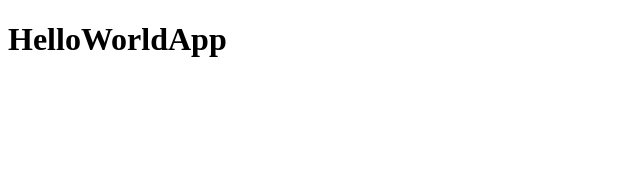
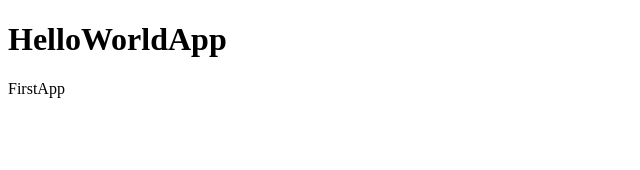
Before and after one commit to Epadrino/react-cero-a-experto, a React (Vite) app in the folder seccion_dos_counter_vite/: page / in a window 1280 px wide. Shown: the top 170 px of the page, without its empty margins (0-640 px from the left). Built offline with nearby package versions, Linux system fonts and the light colour scheme.

Commit message:
tarea
Crear un nuevo componente  \º/

```diff
--- /dev/null
+++ b/seccion_dos_counter_vite/src/FirstApp.jsx
@@ -0,0 +1,5 @@
+import React from "react";
+
+export const FirstApp = () => {
+  return <div>FirstApp</div>;
+};
--- a/seccion_dos_counter_vite/src/HelloWorldApp.jsx
+++ b/seccion_dos_counter_vite/src/HelloWorldApp.jsx
@@ -1,3 +1,5 @@
+import { FirstApp } from "./FirstApp";
+
 export const HelloWorldApp = () => {
   return <h1>HelloWorldApp </h1>;
 };
--- a/seccion_dos_counter_vite/src/main.jsx
+++ b/seccion_dos_counter_vite/src/main.jsx
@@ -1,9 +1,11 @@
 import React from "react";
 import ReactDOM from "react-dom/client";
+import { FirstApp } from "./FirstApp";
 import { HelloWorldApp } from "./HelloWorldApp";
 
 ReactDOM.createRoot(document.getElementById("root")).render(
   <React.StrictMode>
     <HelloWorldApp />
+    <FirstApp />
   </React.StrictMode>
 );
```
